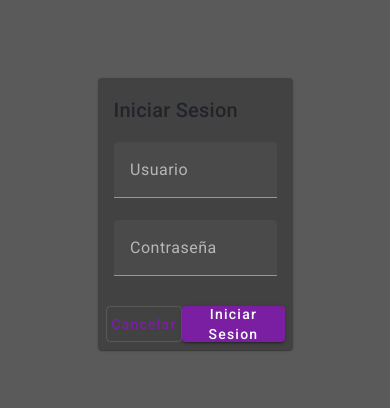
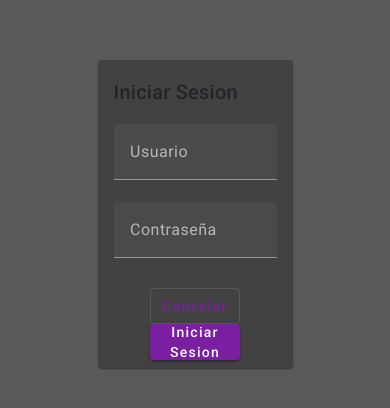
Before and after one commit to APM5691/ReviewAnime, an Angular app: page /login in a window 390 px wide. Shown: the part 208-616 px from the top of the page. Built offline with nearby package versions, Linux system fonts and the light colour scheme.

Commit message:
Refactor login and header components

```diff
--- a/src/app/login/login.component.html
+++ b/src/app/login/login.component.html
@@ -27,9 +27,15 @@
         </mat-form-field>
       </mat-card-content>
 
-      <mat-card-actions class="d-flex justify-content-between">
-        <button mat-stroked-button color="primary">Cancelar</button>
-        <button mat-raised-button color="primary">Iniciar Sesion</button>
+      <mat-card-actions
+        class="d-flex justify-content-between changeInResponsive"
+      >
+        <button mat-stroked-button color="primary" class="w-50">
+          Cancelar
+        </button>
+        <button mat-raised-button color="primary" class="w-50">
+          Iniciar Sesion
+        </button>
       </mat-card-actions>
     </form>
   </mat-card>
--- a/src/app/page/header/header.component.html
+++ b/src/app/page/header/header.component.html
@@ -21,10 +21,10 @@
       <span class="w-50 m-2 d-flex flex-column align-items-center hideInLow">
         <div (mouseover)="showHiddenText()" (mouseleave)="hideHiddenText()">
           <p class="show" *ngIf="showFirstText">
-            Animes Calificados: {{ percentajeWatched }}%
+            Animes Vistos: {{ percentajeWatched }}%
           </p>
           <p class="hide" *ngIf="!showFirstText && showSecondText">
-            Animes Calificados: {{ animesWatched }}/{{ numberOfAnimes }}
+            Animes Vistos: {{ animesWatched }}/{{ numberOfAnimes }}
           </p>
         </div>
         <mat-progress-bar
--- a/src/app/utils/interceptor/user.interceptor.ts
+++ b/src/app/utils/interceptor/user.interceptor.ts
@@ -23,7 +23,7 @@ export class UserInterceptor implements HttpInterceptor {
 
     if (token !== 'Error') {
       interceptRequest = request.clone({
-        headers: request.headers.set('Authorization', `Bearer ${token}`),
+        headers: request.headers.set('Authorization', `Bearer ${token}`), // Set token
       });
     }
     return next.handle(interceptRequest);
--- a/src/styles.css
+++ b/src/styles.css
@@ -14,3 +14,13 @@ body {
 .full {
   height: 100%;
 }
+
+.changeInResponsive {
+  flex-direction: row !important;
+}
+
+@media only screen and (max-width: 600px) {
+  .changeInResponsive {
+    flex-direction: column !important;
+  }
+}
```
Also changed, not shown: 1 other file (tests, documents, lock files or other folders).
